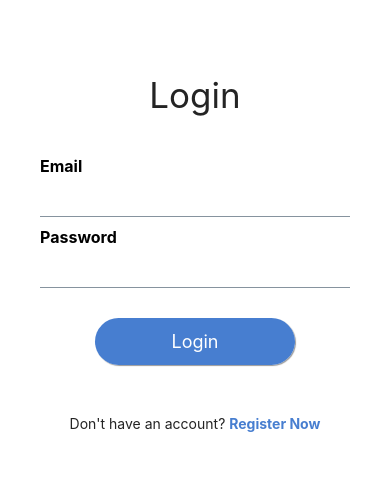
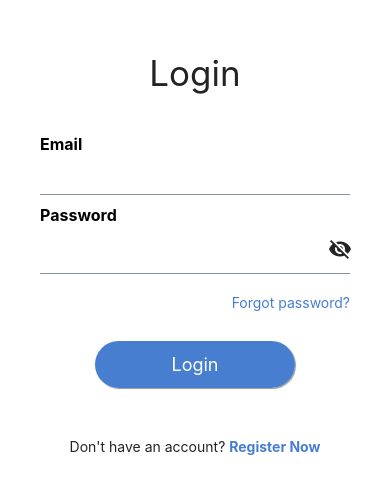
Before and after one commit to Sentinel-FYP/mobile-app, a React Native app: screen /Login in a window 390 px wide. Shown: the part 164-658 px from the top of the page. Built offline with nearby package versions, Linux system fonts and the light colour scheme.

Commit message:
[Update] Login screen

```diff
--- a/src/screens/auth/LoginScreen.jsx
+++ b/src/screens/auth/LoginScreen.jsx
@@ -1,4 +1,10 @@
-import { View, StyleSheet, ScrollView, Alert } from "react-native";
+import {
+  View,
+  StyleSheet,
+  ScrollView,
+  Alert,
+  TouchableOpacity,
+} from "react-native";
 import { useState } from "react";
 import { Button, Input, Text } from "@rneui/themed";
 import { COLORS } from "../../constants";
@@ -13,6 +19,7 @@ const Login = ({ navigation }) => {
   const { setAuthToken, setLocalUser } = useStorage();
   const [email, setEmail] = useState({ value: null, errorMessage: null });
   const [password, setPassword] = useState({ value: null, errorMessage: null });
+  const [passwordVisibility, setPasswordVisibility] = useState(false);
 
   // Event handlers
   const handleRegisterNowPress = () => {
@@ -66,8 +73,17 @@ const Login = ({ navigation }) => {
           value={password.value}
           onChangeText={(value) => setPassword({ ...password, value: value })}
           errorMessage={password.errorMessage}
-          secureTextEntry
+          secureTextEntry={passwordVisibility}
+          rightIcon={{
+            name: passwordVisibility ? "visibility" : "visibility-off",
+            onPress: () => setPasswordVisibility(!passwordVisibility),
+            underlayColor: COLORS.white,
+          }}
         />
+        <TouchableOpacity style={styles.forgotPasswordContainer}>
+          <Text style={styles.forgotPasswordText}>Forgot password?</Text>
+        </TouchableOpacity>
+
         <View style={{ marginTop: 20 }}>
           {loading ? (
             <Loader />
@@ -95,6 +111,13 @@ const Login = ({ navigation }) => {
 
 export default Login;
 const styles = StyleSheet.create({
+  forgotPasswordContainer: {
+    alignSelf: "flex-end",
+    padding: 10,
+  },
+  forgotPasswordText: {
+    color: COLORS.primaryColor,
+  },
   registerNowText: {
     color: COLORS.primaryColor,
     fontWeight: "bold",
```
